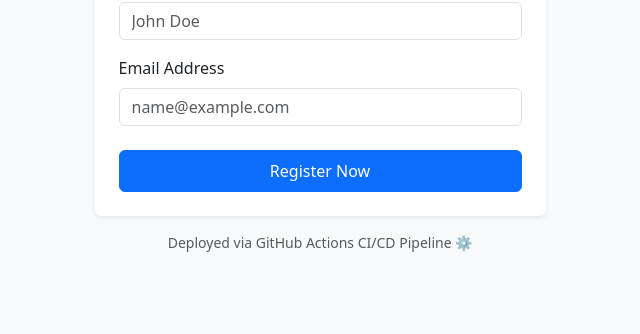
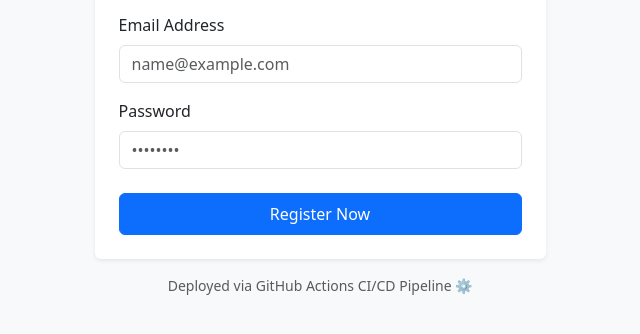
Before and after one commit to yuvan6781b/registration-project, a plain HTML site: page index.html in a window 1280 px wide. Shown: the part 324-658 px from the top of the page, without its empty margins (320-960 px from the left). Drawn offline with nearby package versions, Linux system fonts and the light colour scheme.

Commit message:
add html

```diff
--- a/index.html
+++ b/index.html
@@ -36,7 +36,11 @@
                 <label for="email" class="form-label">Email Address</label>
                 <input type="email" class="form-control" id="email" placeholder="name@example.com" required>
               </div>
-
+  <!-- Password -->
+              <div class="mb-3">
+                <label for="password" class="form-label">Password</label>
+                <input type="password" class="form-control" id="password" placeholder="••••••••" required>
+              </div>
               <!-- Submit Button -->
               <button type="submit" class="btn btn-primary w-100 py-2 mt-2">Register Now</button>
             </form>
```
